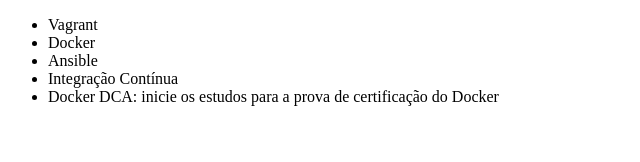
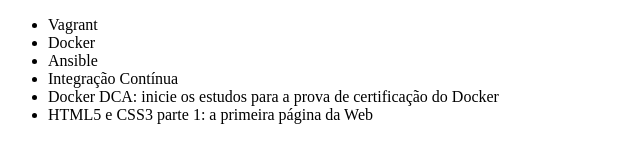
Before and after one commit to santanaalmeida91/alura-git, a plain HTML site: page index.html in a window 1280 px wide. Shown: the whole page, without its empty margins (0-640 px from the left). Drawn offline with Linux system fonts and the light colour scheme.

Commit message:
Adição do curso HTML e CSS3

```diff
--- a/index.html
+++ b/index.html
@@ -11,6 +11,7 @@
         <li>Ansible</li>
         <li>Integração Contínua</li>
         <li>Docker DCA: inicie os estudos para a prova de certificação do Docker</li>
+        <li>HTML5 e CSS3 parte 1: a primeira página da Web</li>
     </ul>
 </body>
 </html>
```
